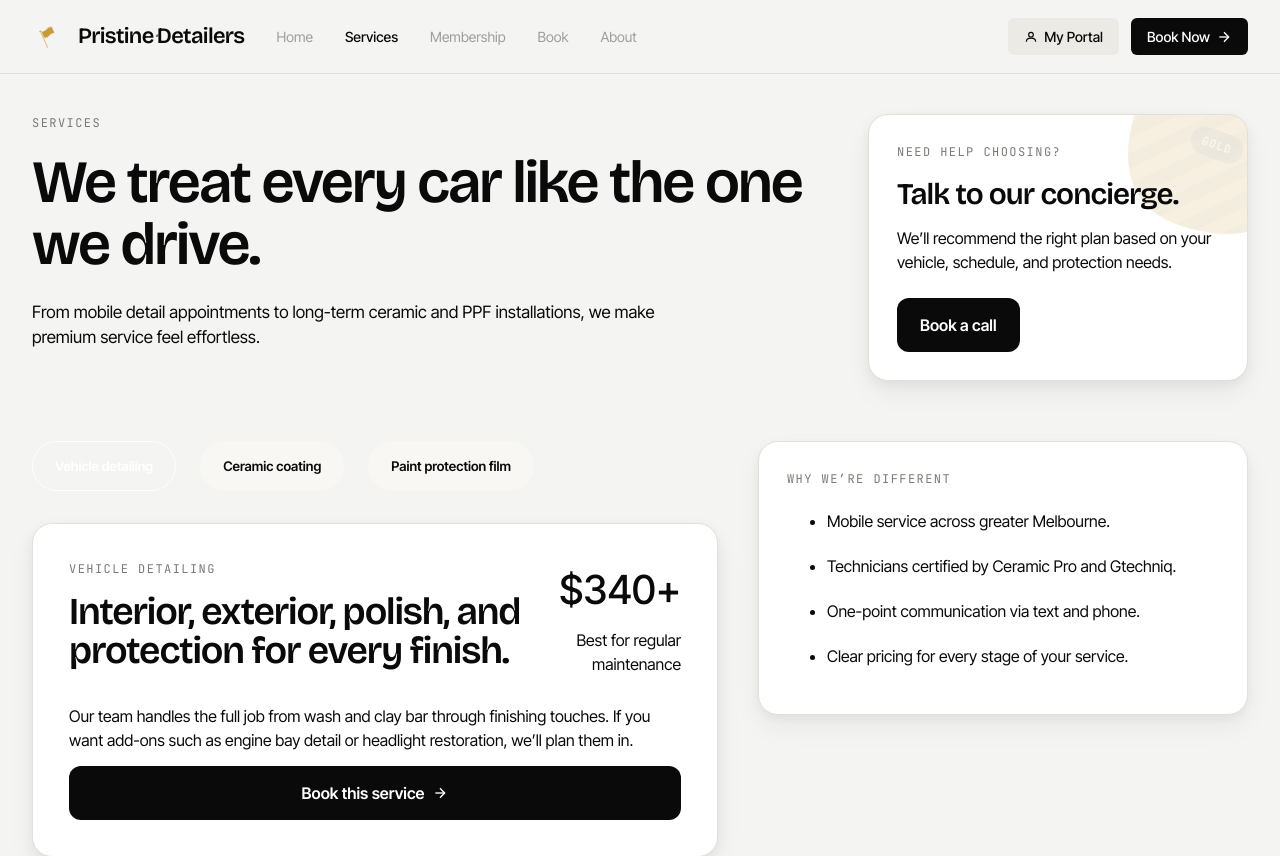
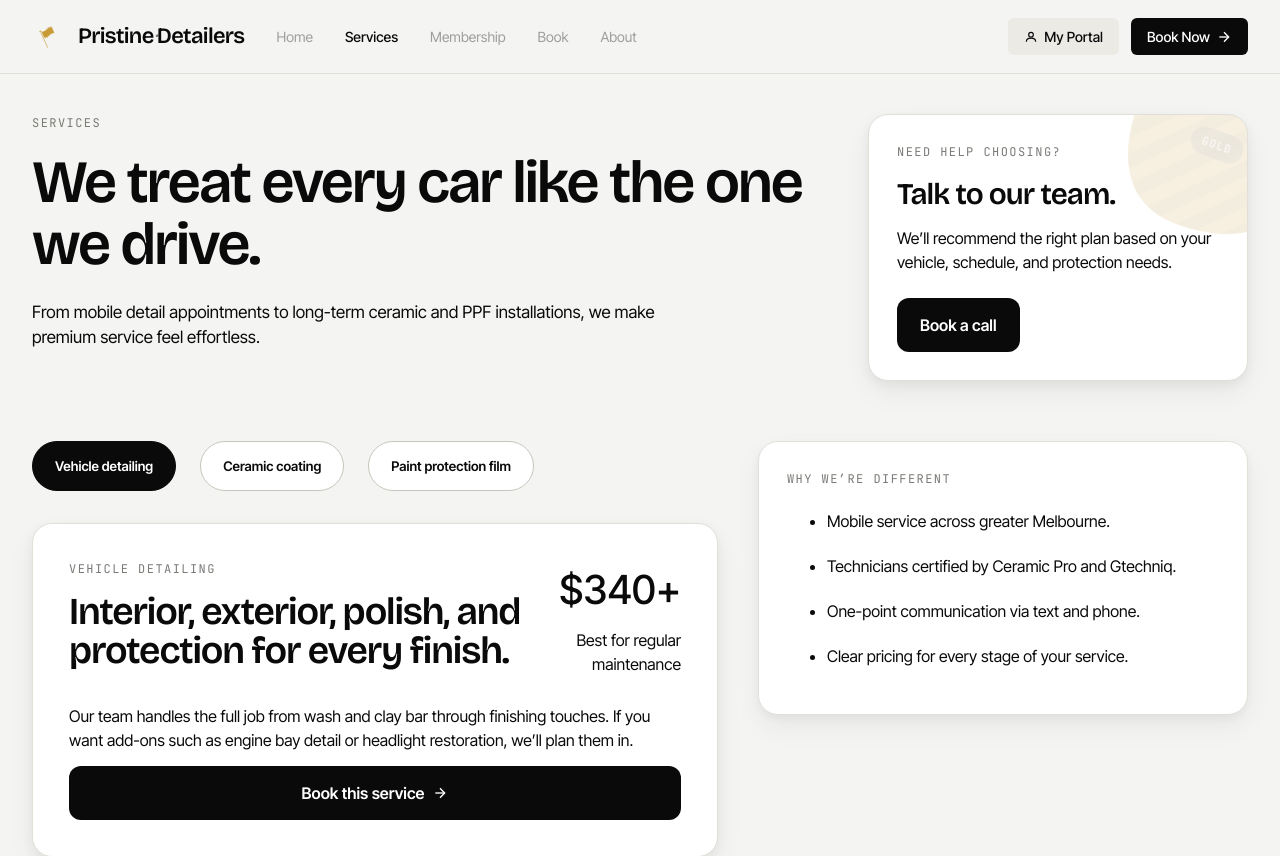
Before and after one commit to hrshdv2nd/pristinedetailers, a Next.js app: page /services in a window 1280 px wide. Shown: the top 856 px of the page. Built offline with nearby package versions, Linux system fonts and the light colour scheme.

Commit message:
fix: make service filter buttons visible with explicit border and background colors

```diff
--- a/components/pages/services.tsx
+++ b/components/pages/services.tsx
@@ -57,7 +57,7 @@ export function Services() {
               </div>
               <div style={{ position: 'relative', zIndex: 1 }}>
                 <div className="pd-eyebrow">Need help choosing?</div>
-                <h2 style={{ fontSize: 30, marginTop: 18 }}>Talk to our concierge.
+                <h2 style={{ fontSize: 30, marginTop: 18 }}>Talk to our team.
                 </h2>
                 <p style={{ marginTop: 16, color: 'var(--ink-3)' }}>We’ll recommend the right plan based on your vehicle, schedule, and protection needs.</p>
                 <Link href="/booking" className="pd-btn pd-btn-dark" style={{ marginTop: 24 }}>Book a call</Link>
@@ -77,9 +77,9 @@ export function Services() {
                     style={{
                       padding: '16px 22px',
                       borderRadius: 999,
-                      borderColor: selected === service.id ? 'var(--ink)' : 'transparent',
-                      background: selected === service.id ? 'var(--ink)' : '#F8F7F3',
-                      color: selected === service.id ? '#fff' : 'var(--ink)',
+                      border: `1.5px solid ${selected === service.id ? '#0A0A0A' : '#C8C5BC'}`,
+                      background: selected === service.id ? '#0A0A0A' : '#fff',
+                      color: selected === service.id ? '#fff' : '#0A0A0A',
                     }}
                   >
                     {service.title}
```
